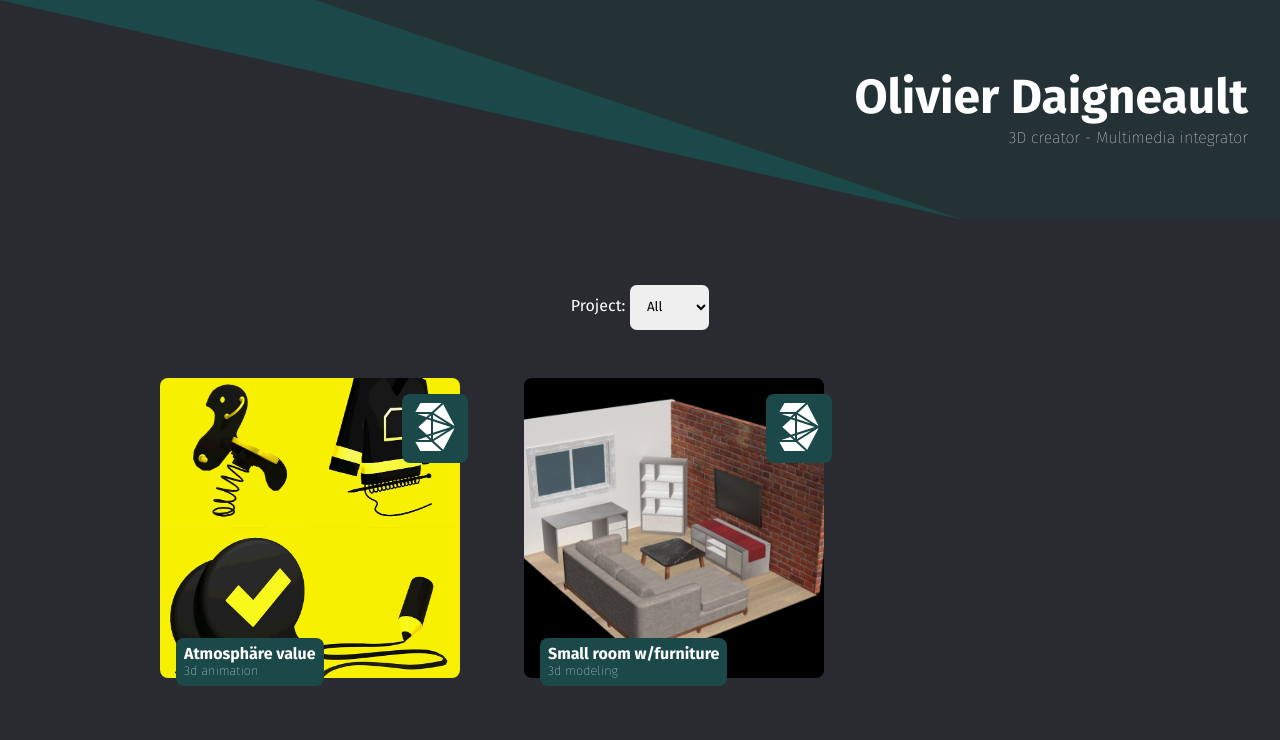
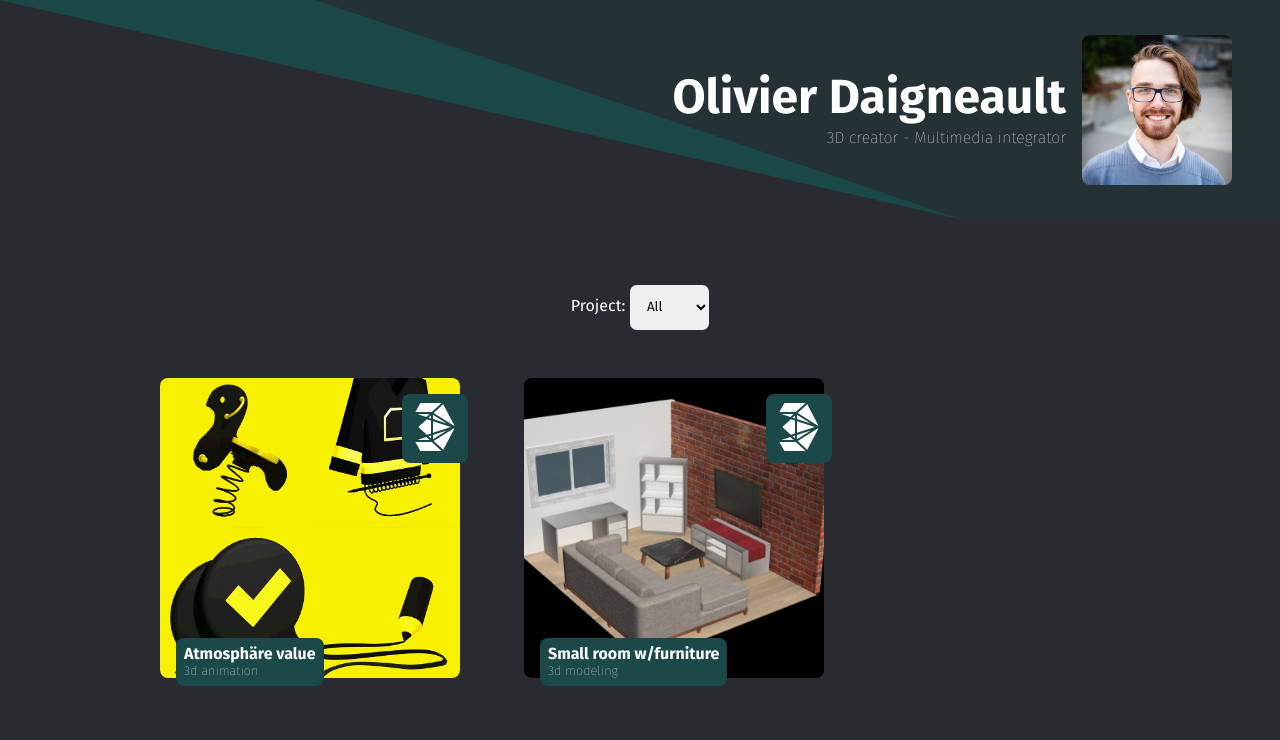
Before and after one commit to Kebrouh/portfolio, a React (Vite) app: page /accueil in a window 1280 px wide. Shown: the top 740 px of the page. Built offline with nearby package versions, Linux system fonts and the light colour scheme; grey boxes are pictures that could not be loaded.

Commit message:
feature-header-ajoutTronche

```diff
--- a/src/components/header.css
+++ b/src/components/header.css
@@ -3,10 +3,10 @@
     height: 187px;
     display: flex;
     flex-wrap: wrap;
-    flex-direction: column;
-    justify-content: center;
-    align-items: end;
-    padding: 1em;
+    flex-direction: row;
+    justify-content: end;
+    align-items: center;
+    padding: 1em 3em;
     color: white;
     font-family: 'Fira Sans', sans-serif;
 
@@ -52,4 +52,17 @@
             font-weight: lighter;
         }
     }
+
+    & .section-photo{
+        position: relative;
+        height: 150px;
+        width: 150px;
+        z-index: 10;
+        & img{
+            object-fit: cover;
+            width: 100%;
+            height: 100%;
+            border-radius: 0.5em;
+        }
+    }
 }
--- a/src/components/header.jsx
+++ b/src/components/header.jsx
@@ -17,6 +17,10 @@ const Accueil = () => {
                 <p>3D creator - Multimedia integrator</p>
             </div>
 
+            <div className="section-photo">
+                <img src="/moi.jpg" alt="photo_moi" />
+            </div>
+
 
         </div>
     );
```
Also changed, not shown: public/moi.jpg (added).
